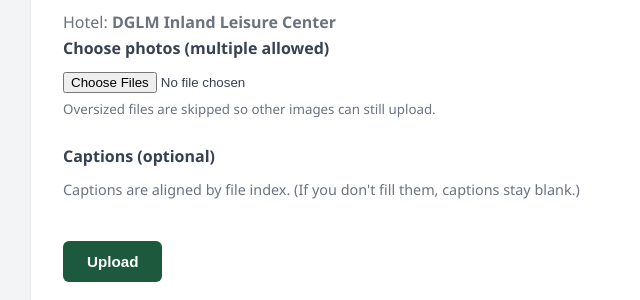
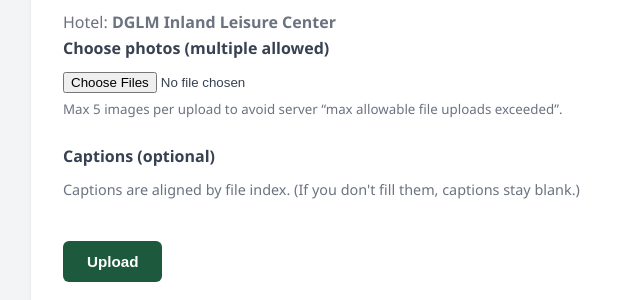
Before and after one commit to website0980/Promotional-Website-for-Tagum-Tourism, a PHP site: page /admin/hotel-gallery.php?hotel_id=2 in a window 1280 px wide. Shown: the part 334-634 px from the top of the page, without its empty margins (41-681 px from the left). Run offline with PHP 8.4, Linux system fonts and the light colour scheme; the visitor is signed in with stand-in values (Sample User, id 1); data comes from the database, SQL or seed files in the repository; both versions use the stored data as it was after the commit.

Commit message:
Add files via upload

```diff
--- a/admin/config.php
+++ b/admin/config.php
@@ -28,7 +28,7 @@ define('FESTIVALS_FILE', dirname(__DIR__) . '/assets/data/festivals.json');
 define('IMAGES_DIR', dirname(__DIR__) . '/images/destinations/');
 define('IMAGES_URL', '../../images/destinations/');
 define('ALLOWED_EXTENSIONS', ['jpg', 'jpeg', 'png', 'gif', 'webp']);
-define('MAX_FILE_SIZE', 5 * 1024 * 1024);
+define('MAX_FILE_SIZE', 25 * 1024 * 1024);
 
 define('EXPERIENCES_IMAGES_DIR', dirname(__DIR__) . '/assets/images/experiences/');
 define('EXPERIENCES_IMAGES_URL', '../../assets/images/experiences/');
--- a/admin/hotel-gallery.php
+++ b/admin/hotel-gallery.php
@@ -43,7 +43,15 @@ function handleUploadForHotel(int $hotelId): void {
 
     $db = new SQLite3($dbFile);
 
+    // Prevent hitting PHP's max_file_uploads with huge multi-upload batches.
+    // Your server warning indicates max allowable uploads exceeded.
+    $maxFilesPerUpload = 5;
     $count = count($_FILES['gallery_files']['name']);
+    if ($count > $maxFilesPerUpload) {
+        $errors[] = 'You selected ' . $count . ' files. Upload is limited to ' . $maxFilesPerUpload . ' images per request.';
+        $count = $maxFilesPerUpload;
+    }
+
     for ($i = 0; $i < $count; $i++) {
         $file = [
             'name' => $_FILES['gallery_files']['name'][$i],
@@ -262,7 +270,7 @@ $gallery = loadGalleryForHotel($hotelId);
                     <div class="form-group">
                         <label>Choose photos (multiple allowed)</label>
                         <input type="file" name="gallery_files[]" accept="image/*" multiple required>
-                        <small style="display:block; margin-top:.25rem; color:#6b7280;">Oversized files are skipped so other images can still upload.</small>
+                        <small style="display:block; margin-top:.25rem; color:#6b7280;">Max 5 images per upload to avoid server “max allowable file uploads exceeded”.</small>
                     </div>
 
 
```
Also changed, not shown: database.db.
